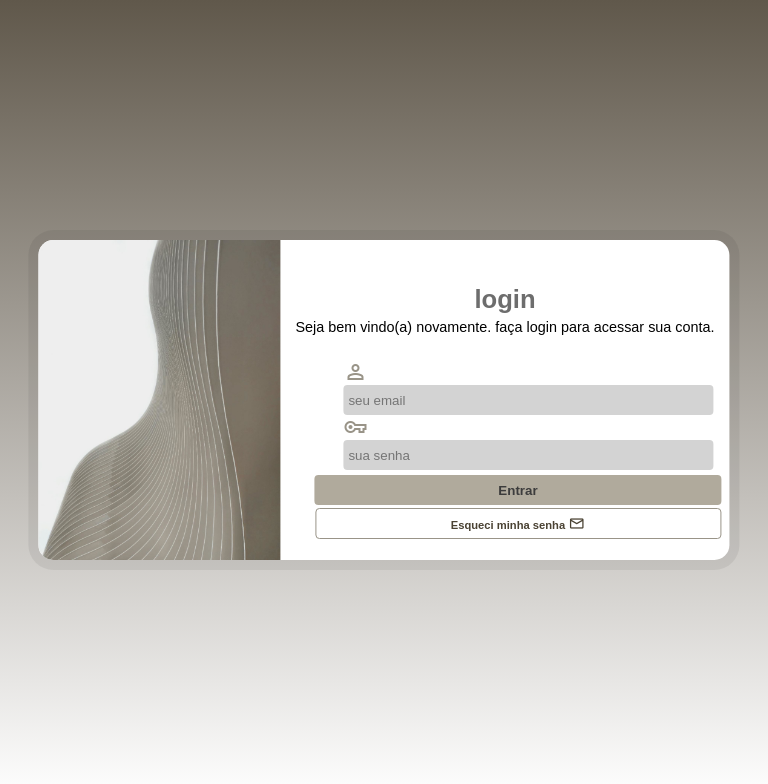
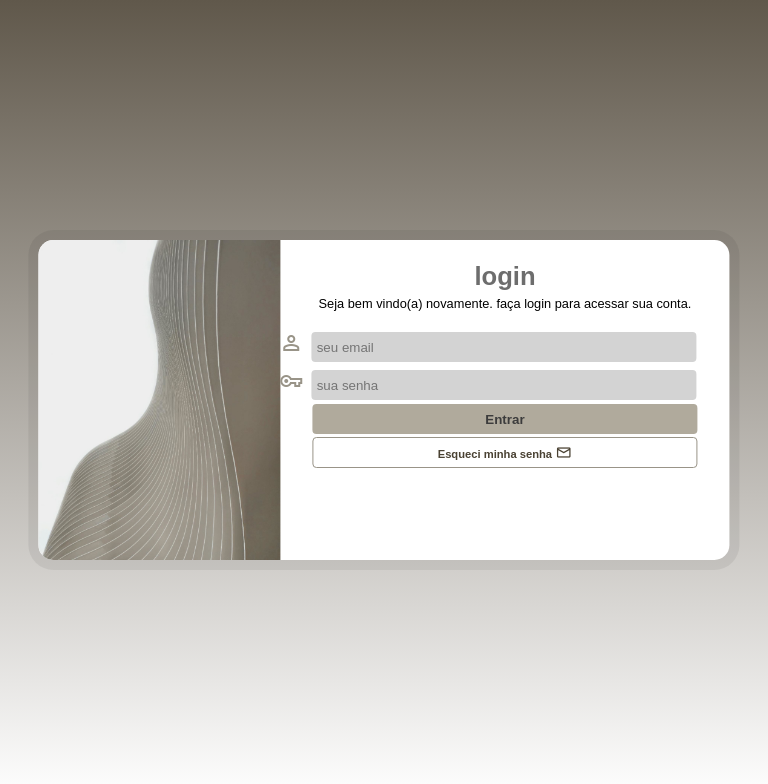
Before and after one commit to gabrieldossantos01/Projeto_login, a plain HTML site: page src/index.html in a window 768 px wide. Drawn offline with nearby package versions, Linux system fonts and the light colour scheme.

Commit message:
fim. (eu acho)

```diff
--- a/src/index.html
+++ b/src/index.html
@@ -16,11 +16,12 @@
         <div id="img">
 
         </div>
+        <div id="all_form">
             <div id="formulario">
                 <h1>login</h1>
                 <p>Seja bem vindo(a) novamente. faça login para acessar sua conta. </p>
             </div>
-        <form action="log.php" method="post">
+            <form action="log.php" method="post" id="iform">
                 <div class="campo">
                      <label for="ilogin">
                         <span class="material-symbols-outlined" id="pessoa">
@@ -47,6 +48,7 @@
                         </span>
                 </a>
             </form>
+        </div>
         </section>
     </main>
 </body>
--- a/style/outros.css
+++ b/style/outros.css
@@ -33,39 +33,47 @@ grandes telas: +1200px */
 
     }
 
+    p{
+        font-size: .8em;
+    }
+
     #formulario{
         float: right;
-         width: 65%;
+
+    }
+
+    #all_form{
+        display: flex;
+        flex-flow:column nowrap ;
+        align-items: center;
+        justify-content: center;
+        margin-top: 2px;
     }
 
     form{
-        margin-left: 250px;
-    }
-
-     h1 , p{
-        transform: translateY(25px);
-     }
-
-    .campo{
-        margin-left: 48px;
-        transform: translateY(50px);
+        margin-top: 10px;
     }
 
     .log{
-        width: 45vh;
-        display: inline-block;
-        margin: auto;
+        width: 375px;
+
+    }
+
+    .campo{
+        transform: translateX(-15px);
     }
 
     #ienter{
-        width: 50.8vh;
+        width: 385px;
 
     }
 
-    .enter_duo{
-      width: 49vh;
-      transform: translateY(55px) translateX(9px);
+    a{
+        width: 371px;
+
     }
+
+
 
 }
 
@@ -78,18 +86,24 @@ grandes telas: +1200px */
     main{}
 
     h1  {
-        margin-top: 30px;
+        margin-top: 20px;
+    }
+
+    p{
+        font-size: .8em;
     }
 
     form{
         padding-top: 200px;
-        transform: translateX(30px) translateY(-20%);
+        transform: translateX(30px) translateY(-30%);
+
+
     }
 
 
     #login{
         width: 950px;
-        height: 40%;
+        height: 45%;
     }
 
     #img{
@@ -100,6 +114,7 @@ grandes telas: +1200px */
 
     .log{
         width: 48%;
+        height: 28px;
     }
 
     #formulario{
@@ -109,6 +124,7 @@ grandes telas: +1200px */
 
     #ienter{
         width: 49%;
+        height: 35px;
         padding: 5px;
         margin-bottom: 3px;
         transform: translateX(-20px);
@@ -116,6 +132,7 @@ grandes telas: +1200px */
 
     a{
           width: 48%;
+          height: 26px;
           margin-right: 72px;
           padding: 4px;
       }
```
Lines whose indentation alone changed are shown as unchanged.
